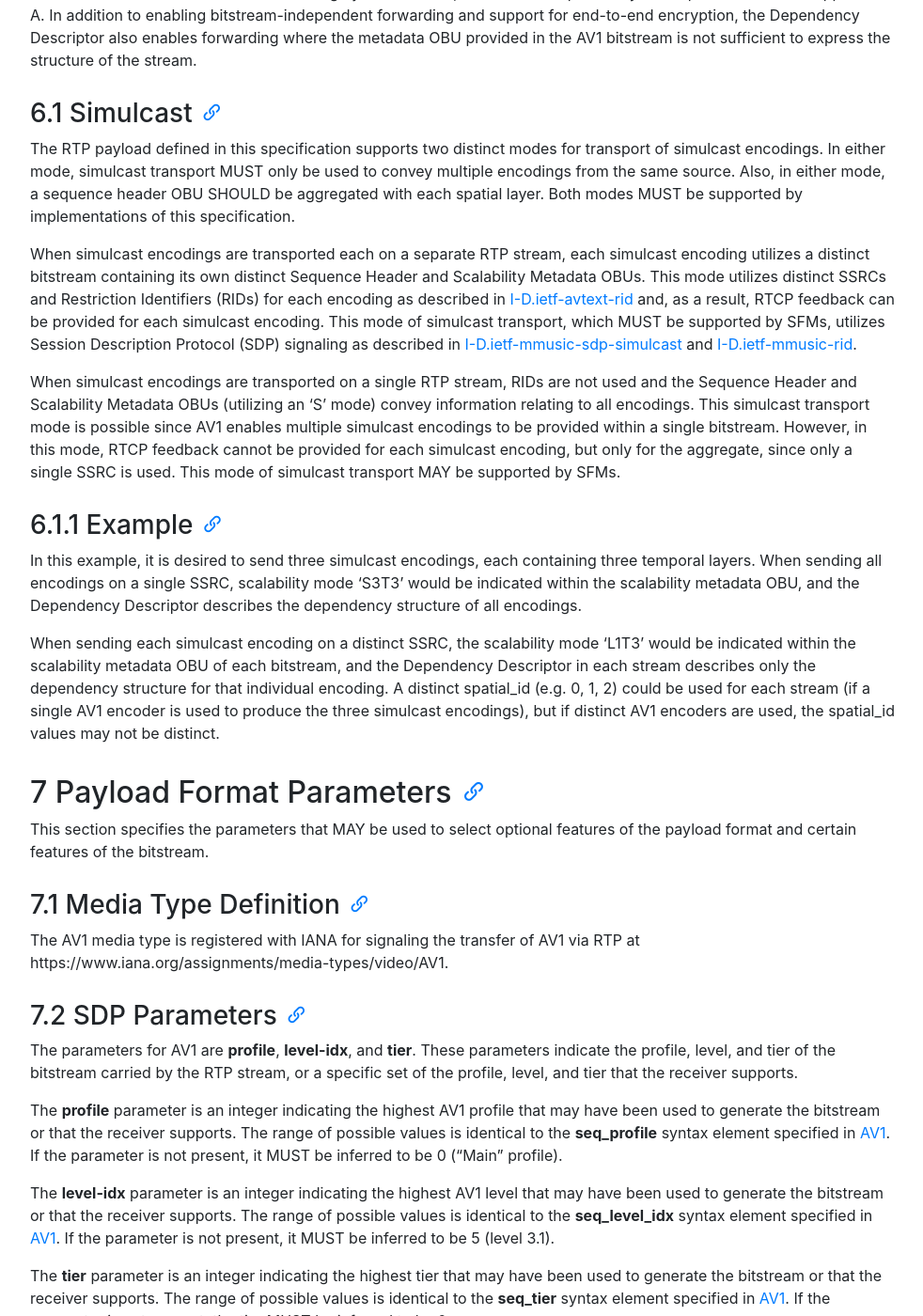
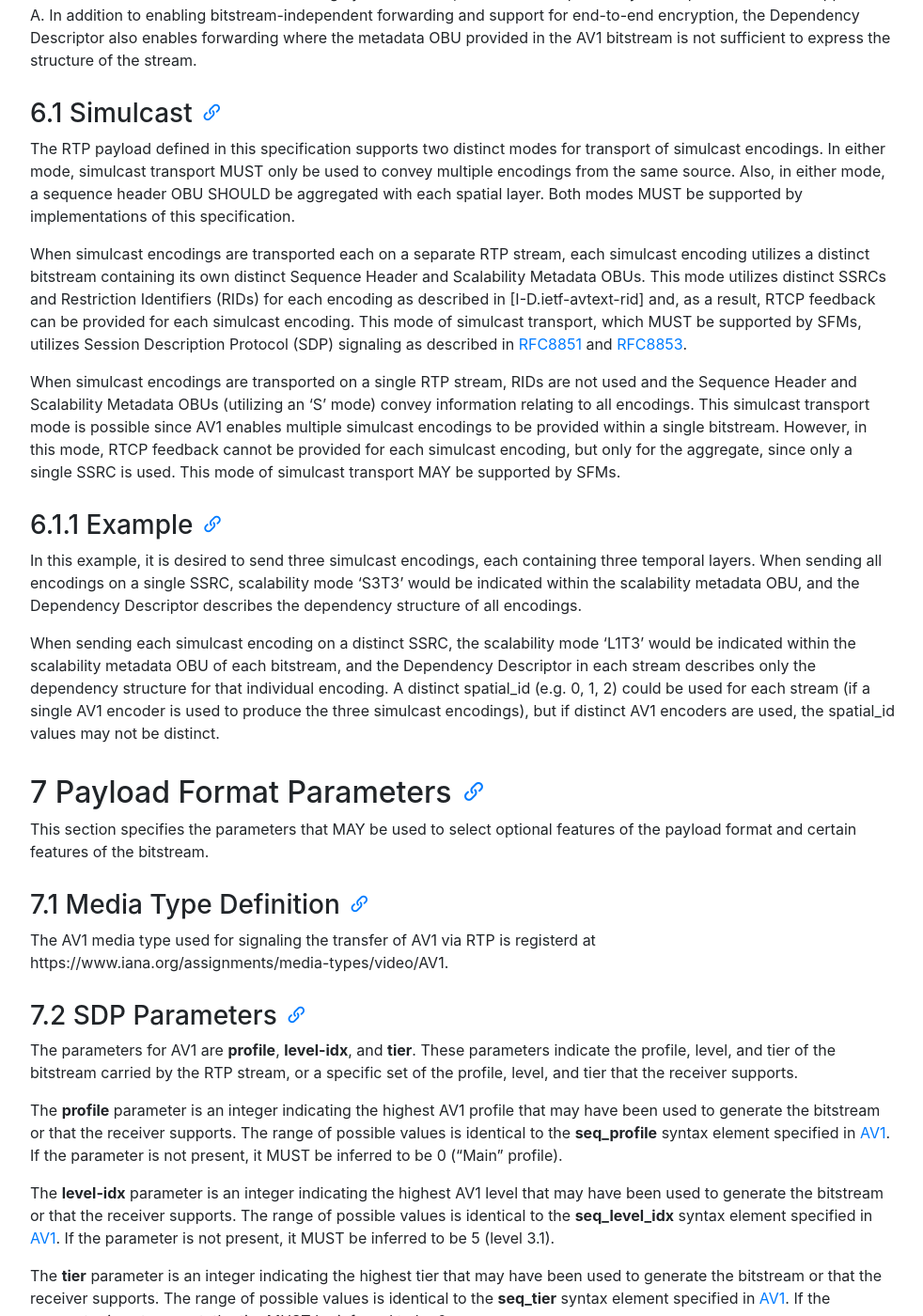
Before and after one commit to AOMediaCodec/av1-rtp-spec, a Jekyll site: the page built from index.md, in a window 1280 px wide and 1400 px high, scrolled down 9214 px. Shown: the whole window at 94% size, without its empty margins (53-1035 px from the left). Built offline with Jekyll 4.4.1, drawn with Linux system fonts in a browser that asks for light colours; nearby versions of some CDN libraries; some of the changed text lies outside the part shown.

Commit message:
Update av1-rtp-spec.md

```diff
--- a/av1-rtp-spec.md
+++ b/av1-rtp-spec.md
@@ -306,7 +306,7 @@
 
 The RTP payload defined in this specification supports two distinct modes for transport of simulcast encodings. In either mode, simulcast transport MUST only be used to convey multiple encodings from the same source. Also, in either mode, a sequence header OBU SHOULD be aggregated with each spatial layer. Both modes MUST be supported by implementations of this specification.
 
-When simulcast encodings are transported each on a separate RTP stream, each simulcast encoding utilizes a distinct bitstream containing its own distinct Sequence Header and Scalability Metadata OBUs. This mode utilizes distinct SSRCs and Restriction Identifiers (RIDs) for each encoding as described in [I-D.ietf-avtext-rid] and, as a result, RTCP feedback can be provided for each simulcast encoding. This mode of simulcast transport, which MUST be supported by SFMs, utilizes Session Description Protocol (SDP) signaling as described in [I-D.ietf-mmusic-sdp-simulcast] and [I-D.ietf-mmusic-rid].
+When simulcast encodings are transported each on a separate RTP stream, each simulcast encoding utilizes a distinct bitstream containing its own distinct Sequence Header and Scalability Metadata OBUs. This mode utilizes distinct SSRCs and Restriction Identifiers (RIDs) for each encoding as described in [I-D.ietf-avtext-rid] and, as a result, RTCP feedback can be provided for each simulcast encoding. This mode of simulcast transport, which MUST be supported by SFMs, utilizes Session Description Protocol (SDP) signaling as described in [RFC8851] and [RFC8853].
 
 When simulcast encodings are transported on a single RTP stream, RIDs are not used and the Sequence Header and Scalability Metadata OBUs (utilizing an 'S' mode) convey information relating to all encodings. This simulcast transport mode is possible since AV1 enables multiple simulcast encodings to be provided within a single bitstream. However, in this mode, RTCP feedback cannot be provided for each simulcast encoding, but only for the aggregate, since only a single SSRC is used. This mode of simulcast transport MAY be supported by SFMs.
 
@@ -325,7 +325,7 @@
 
 ### 7.1 Media Type Definition
 
-The AV1 media type is registered with IANA for signaling the transfer of AV1 via RTP at https://www.iana.org/assignments/media-types/video/AV1.
+The AV1 media type used for signaling the transfer of AV1 via RTP is registerd at https://www.iana.org/assignments/media-types/video/AV1.
 
 ### 7.2 SDP Parameters
 The parameters for AV1 are **profile**, **level-idx**, and **tier**. These parameters indicate the profile, level, and tier of the bitstream carried by the RTP stream, or a specific set of the profile, level, and tier that the receiver supports.
@@ -347,7 +347,7 @@
 
 ### 7.2.2 RID Restrictions Mapping for AV1
 
-The RID specification declares the set of codec-agnostic restrictions for media streams. All the restrictions are optional and are subject to negotiation based on the SDP Offer/Answer rules described in Section 6 in [I-D.ietf-mmusic-rid]. When these restrictions are applied to the AV1 codec, they MUST have the following interpretation:
+The RID specification declares the set of codec-agnostic restrictions for media streams. All the restrictions are optional and are subject to negotiation based on the SDP Offer/Answer rules described in Section 6 in [RFC8851]. When these restrictions are applied to the AV1 codec, they MUST have the following interpretation:
 * **max-width**, maximum width of the frame in units of samples. The meaning of the restriction is the same as variable **MaxHSize** of the levels table from Section A.3 of [AV1].
 * **max-height**, maximum height of the frame in units of samples. The meaning of the restriction is the same as variable **MaxVSize** of the levels table from Section A.3 of [AV1].
 * **max-fps**, maximum number of temporal units per second.
@@ -607,15 +607,15 @@
 
 * [RFC7667] **RTP Topologies**, M. Westerlund and S. Wenger, November 2015.
 
+* [RFC8851] **RTP Payload Format Restrictions**, A. Roach, January 2021.
+
+* [RFC8852] **RTP Stream Identifier Source Description (SDES)**, A. Roach, S. Nandakumar and P. Thatcher, January 2021.
+
+* [RFC8853] **Using Simulcast in SDP and RTP Sessions**, B. Burman, M. Westerlund, S. Nandakumar and M. Zanaty, January 2021.
+
 * [I-D.ietf-avtext-lrr] **The Layer Refresh Request (LRR) RTCP Feedback Message**, J. Lennox, D. Hong, J. Uberti, S. Holmer, and M. Flodman, June 29, 2017.
 
-* [I-D.ietf-avtext-rid] **RTP Stream Identifier Source Description (SDES)**, A. Roach, S. Nandakumar and P. Thatcher, October 06, 2016.
-
-* [I-D.ietf-mmusic-rid] **RTP Payload Format Restrictions**, A. Roach, May 15, 2018.
-
-* [I-D.ietf-mmusic-sdp-simulcast] **Using Simulcast in SDP and RTP Sessions**, B. Burman, M. Westerlund, S. Nandakumar and M. Zanaty, March 5, 2019.
-
-* [I-D.ietf-payload-vp9] **RTP Payload Format for VP9 Video**, J. Uberti, S. Holmer, M. Flodman, D. Hong, and J. Lennox, January 2020.
+* [I-D.ietf-payload-vp9] **RTP Payload Format for VP9 Video**, J. Uberti, S. Holmer, M. Flodman, D. Hong, and J. Lennox, February 2021.
 
 
 ### 11.2 Informative References
@@ -1625,9 +1625,6 @@
 
 [AV1]: https://aomediacodec.github.io/av1-spec/av1-spec.pdf
 [I-D.ietf-avtext-lrr]: https://tools.ietf.org/html/draft-ietf-avtext-lrr-07
-[I-D.ietf-avtext-rid]: https://tools.ietf.org/html/draft-ietf-avtext-rid
-[I-D.ietf-mmusic-rid]: https://tools.ietf.org/html/draft-ietf-mmusic-rid
-[I-D.ietf-mmusic-sdp-simulcast]: https://tools.ietf.org/html/draft-ietf-mmusic-sdp-simulcast
 [I-D.ietf-payload-vp9]: https://tools.ietf.org/html/draft-ietf-payload-vp9
 [RFC2119]: https://tools.ietf.org/html/rfc2119
 [RFC2326]: https://tools.ietf.org/html/rfc2326
@@ -1644,3 +1641,6 @@
 [RFC7667]: https://tools.ietf.org/html/rfc7667
 [RFC8082]: https://tools.ietf.org/html/rfc8082
 [RFC8285]: https://tools.ietf.org/html/rfc8285
+[RFC8851]: https://tools.ietf.org/html/rfc8851
+[RFC8852]: https://tools.ietf.org/html/rfc8852
+[RFC8853]: https://tools.ietf.org/html/rfc8853
```
Also changed, not shown: other parts of av1-rtp-spec.md (+1 -1 lines).
